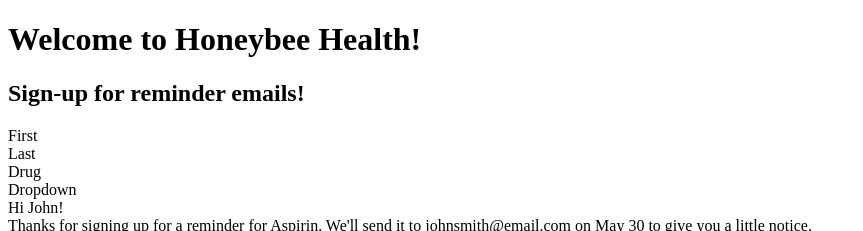
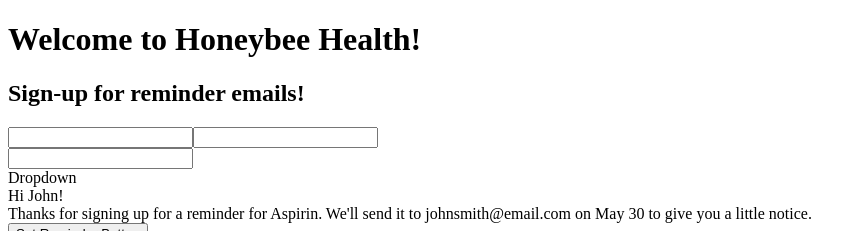
Before and after one commit to henrytheyang/HBH-Prescription-Reminder, a React app: page / in a window 1280 px wide. Shown: the top 231 px of the page, without its empty margins (0-863 px from the left). Built offline with nearby package versions, Linux system fonts and the light colour scheme; the HTML template or start-up script is replaced by a standard one.

Commit message:
Pass dummy onChange func to child component

```diff
--- a/src/body/input.jsx
+++ b/src/body/input.jsx
@@ -5,12 +5,14 @@
   return (
     <div id="inputBlock">
       <div class="inputBoxes">
-        <div>First</div>
-        <div>Last</div>
+        <input type="text" name="fullName" onChange={props.handleTextChange}/>
+        <input type="text" name="email"/>
       </div>
       <div class="inputBoxes">
-        <div>Drug</div>
+        {/* <div>Drug</div> */}
+        <input type="text" name="medicineName"/>
         <div>Dropdown</div>
+
       </div>
     </div>
   );
--- a/src/body/primary.jsx
+++ b/src/body/primary.jsx
@@ -9,12 +9,13 @@
     super();
     this.state = {
       patient: {
+        fullName: 'John Smith',
         first: 'John',
         last: 'Smith',
         email: 'johnsmith@email.com',
       },
       drug: {
-        name: 'Aspirin',
+        medicineName: 'Aspirin',
         daysSupply: 60,
         date: 'May 30',
         symptoms: [
@@ -24,6 +25,15 @@
     };
   }
 
+  handleTextChange(event) {
+    // this.setState.
+    console.log('text was inputted');
+  }
+
+  parseName() {
+
+  }
+
   calculateDate() {
     //Calculate date, then setState the date
   }
@@ -31,8 +41,8 @@
   render() {
     return (
       <div id='primary'>
-        <Input/>
-        <Message patient={this.state.patient} date={this.state.drug.date} drug={this.state.drug.name}/>
+        <Input handleTextChange={this.handleTextChange}/>
+        <Message patient={this.state.patient} date={this.state.drug.date} drug={this.state.drug.medicineName}/>
         <DrugReactions symptoms={this.state.drug.symptoms}/>
       </div>
     )
```
